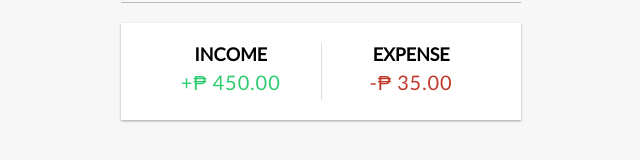
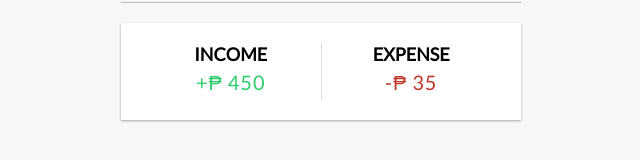
Before and after one commit to eisBlume0901/Expense_Tracker_VueJS, a Vue app in the folder expense_tracker/: page / in a window 1280 px wide. Shown: the part 192-352 px from the top of the page, without its empty margins (319-959 px from the left). Built offline with nearby package versions, Linux system fonts and the light colour scheme.

Commit message:
Added data handling and logic for adding new transaction

```diff
--- a/expense_tracker/src/App.vue
+++ b/expense_tracker/src/App.vue
@@ -24,17 +24,17 @@
 })
 
 const income = computed( () => {
-  return transactions.value
+  return parseFloat(transactions.value
       .filter(transaction => transaction.amount > 0)
       .reduce((acc, transaction) => (acc += transaction.amount), 0)
-      .toFixed(2) //  setting two decimal places
+      .toFixed(2)) //  setting two decimal placees
 })
 
 const expenses = computed( () => {
-  return transactions.value
+  return parseFloat(transactions.value
       .filter(transaction => transaction.amount < 0)
       .reduce((acc, transaction) => (acc += Math.abs(transaction.amount)), 0)
-      .toFixed(2) //  setting two decimal places
+      .toFixed(2)) //  setting two decimal places
 })
 </script>
 
@@ -42,7 +42,7 @@
   <Header />
   <div class="container">
     <Balance :total="total" />
-    <IncomeExpenses :income="income" :expenses="expenses" />
+    <IncomeExpenses :income=income :expenses=expenses />
     <TransactionList :transactions="transactions" />
     <AddTransaction />
   </div>
--- a/expense_tracker/src/components/AddTransaction.vue
+++ b/expense_tracker/src/components/AddTransaction.vue
@@ -1,16 +1,27 @@
+<script setup>
+
+import { ref } from 'vue'
+
+const text = ref('')
+const amount = ref('')
+
+const onSubmit = () => {
+  console.log(text.value, amount.value)
+}
+</script>
 <template>
   <h3>Add new transaction</h3>
   <form id="form" @submit.prevent="onSubmit">
     <div class="form-control">
       <label for="text">Text</label>
-      <input type="text" id="text" placeholder="Enter text">
+      <input type="text" id="text" placeholder="Enter text" v-model="text">
     </div>
     <div class="form-control">
       <label for="amount">
         Amount <br/>
         (negative - expense, positive - income)
       </label>
-      <input type="text" id="amount" placeholder="Enter amount...">
+      <input type="text" id="amount" placeholder="Enter amount..." v-model="amount">
     </div>
 
     <button class="btn">Add transaction</button>
```
